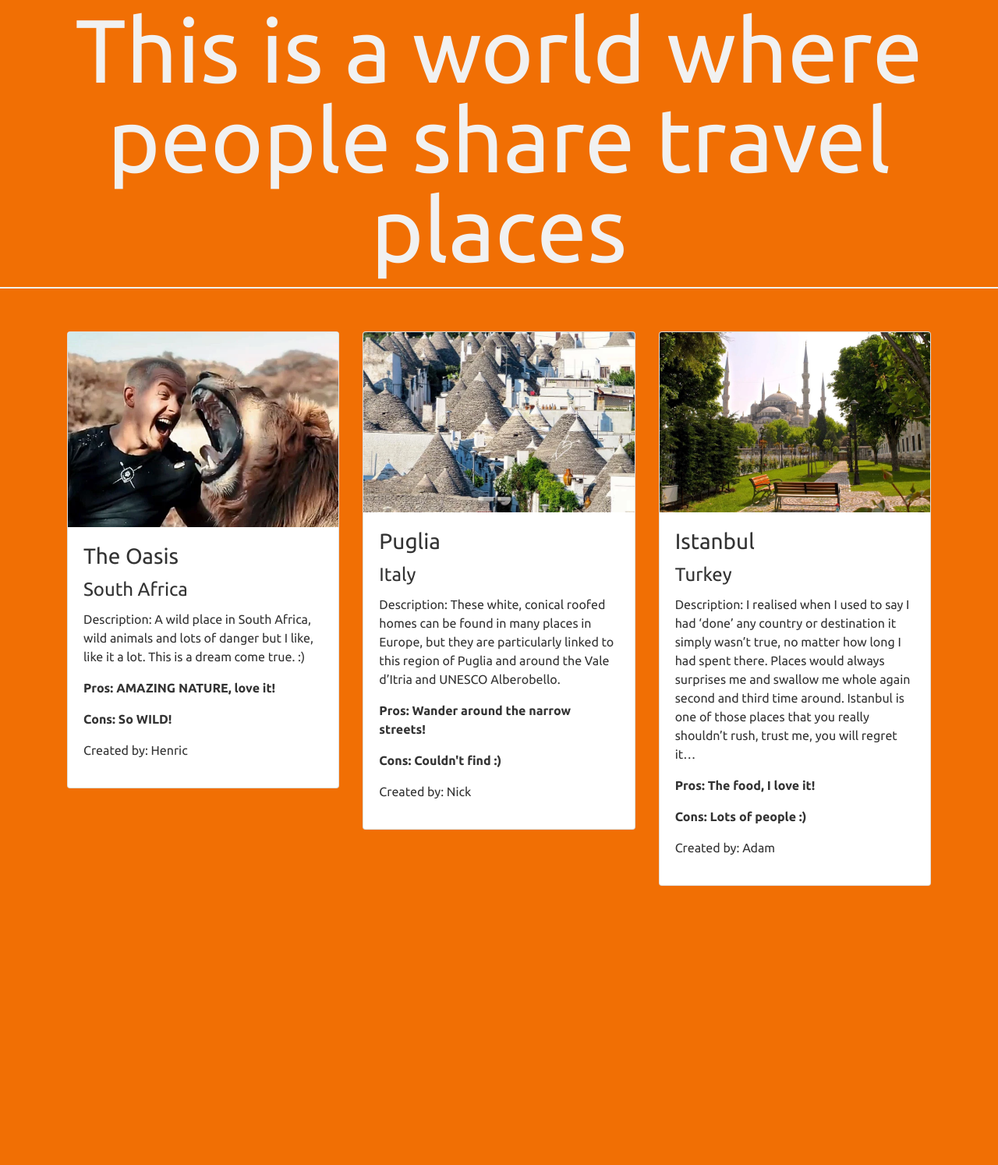
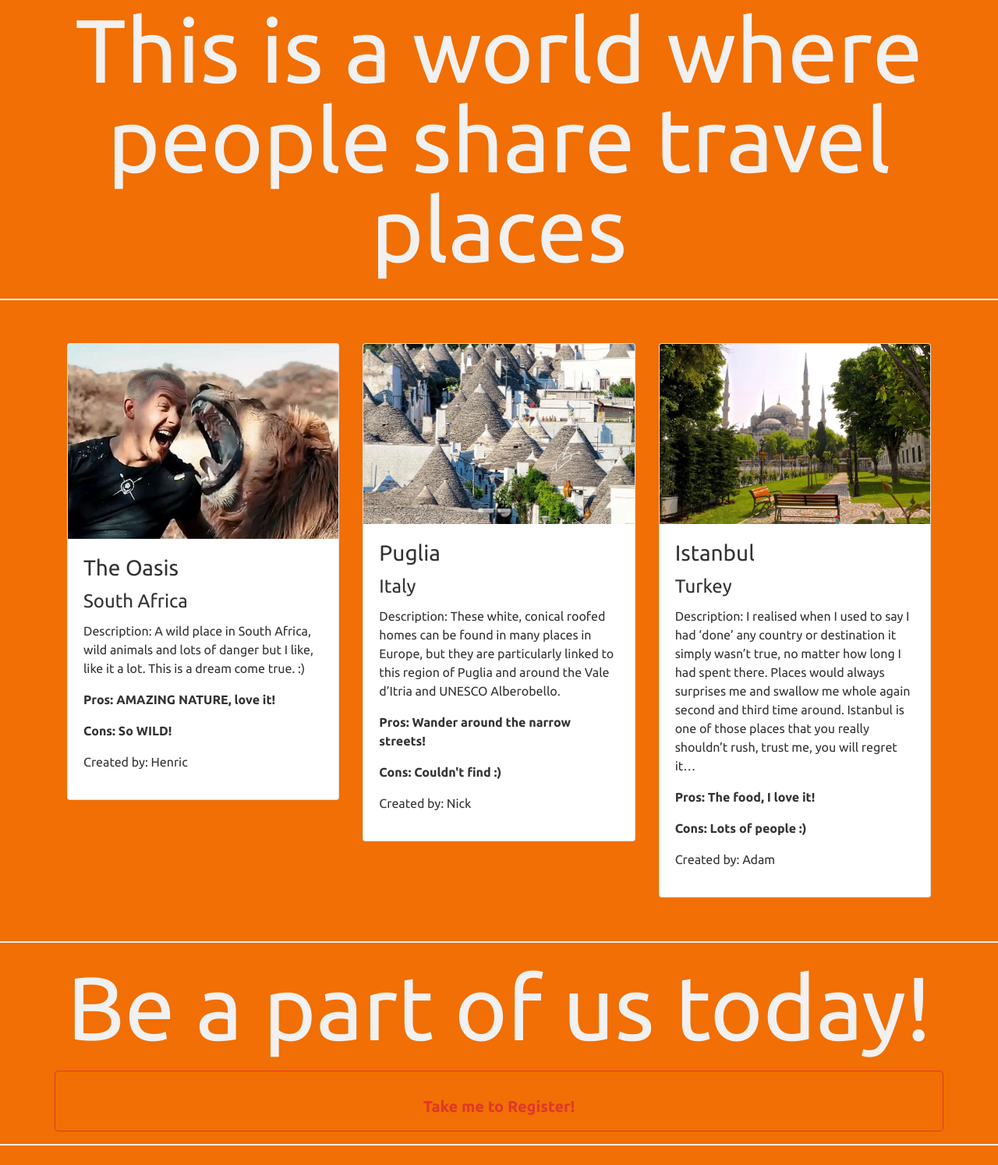
Before and after one commit to ebuzeryalcin/Travellers, a Flask app: page / in a window 1280 px wide. Shown: the part 913-2407 px from the top of the page at 78% size. Before the commit the page ends 2049 px from the top, so only its background shows below. Run offline with Flask 2, Linux system fonts and the light colour scheme; some libraries are stand-ins or nearby versions.

Commit message:
Added more content to index.html

```diff
--- a/static/css/style.css
+++ b/static/css/style.css
@@ -25,8 +25,8 @@ body{
     line-height: 1;
     text-align: center;
 }
-/*media only screen fixed to ipad screen and below*/
-@media only screen and (min-width: 769px) {
+/*media only screen fixed to large devices and below*/
+@media only screen and (min-width: 1200px) {
 .home-top {
     height: 100vh
   }
@@ -58,6 +58,7 @@ body{
     font-size: 9vw;
     line-height: 1;
     text-align: center;
+    padding-bottom: 15px;
 }
 
 /*--------------------- add_place.html ----------------------*/
--- a/templates/index.html
+++ b/templates/index.html
@@ -7,12 +7,13 @@
         <h1 class="circle-top-text">Welcome!</h1>
     </div>
 </div>
+<hr>
 
-<hr>
 <div>
     <h1 class="home-desc">This is a world where people share travel places</h1>
 </div>
 <hr>
+
     <!--Used card code from this link https://freefrontend.com/bootstrap-cards/ -->
     <section id="gallery">
         <div class="container">
@@ -71,5 +72,12 @@
             </div>
         </div>
     </section>
+<hr>
+
+<div>
+    <h1 class="home-desc">Be a part of us today!</h1>
+    <a href="{{ url_for('register') }}" type="button" class="btn btn-outline-danger btn-block btn-lg font-weight-bold container">Take me to Register!</a>
+</div>
+<hr>
 
 {% endblock %}
```
